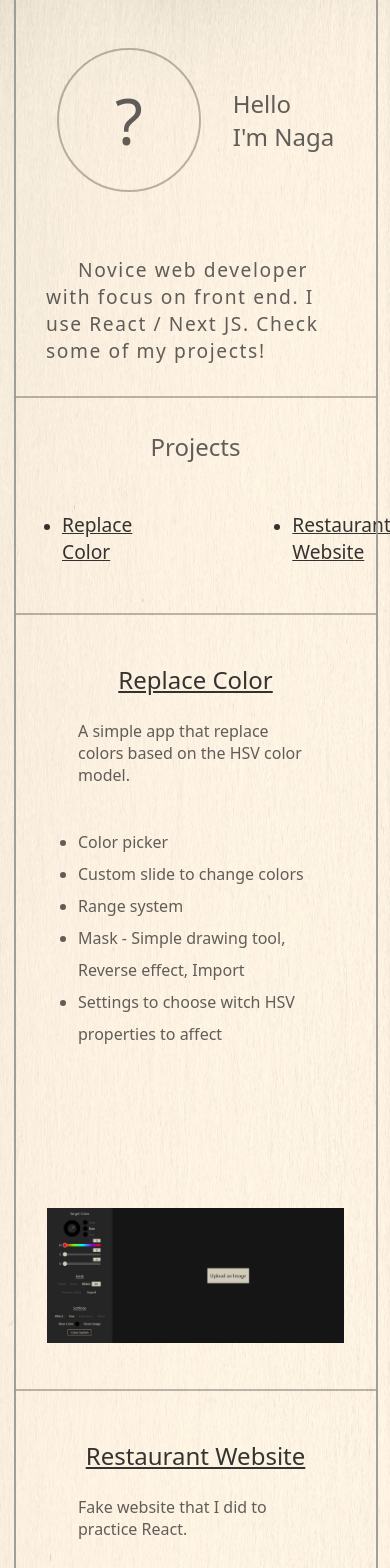
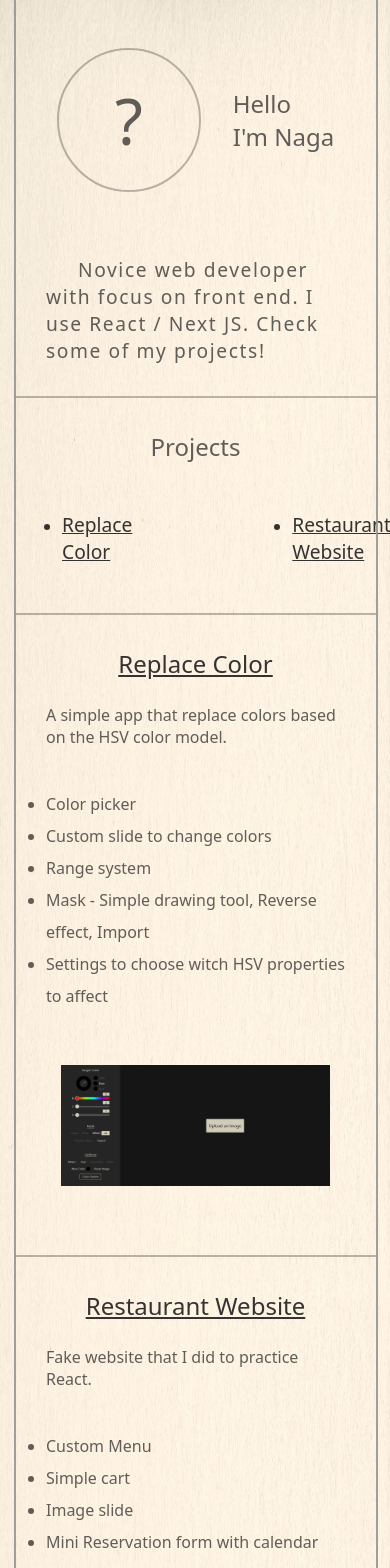
Before and after one commit to DiogoAzvd/Portifolio, a Next.js app: page / in a window 390 px wide. Shown: the top 1568 px of the page. Built offline with nearby package versions, Linux system fonts and the light colour scheme.

Commit message:
modified:   public/css/index.css

```diff
--- a/public/css/index.css
+++ b/public/css/index.css
@@ -189,19 +189,13 @@ img {
     }
 
     .projectBlock {
-        padding: 1rem;
-        padding-top: 3rem;
-        padding-bottom: 2rem;
-        padding: 1rem;
-        gap: 2rem;
+        padding: 2rem;
     }
 
     .pTextWrap {
-        width: auto;
         border: none;
-        padding-left: 3rem;
-        padding-right: 3rem;
-        padding-top: 2rem;
+        flex-basis: 0;
+        padding: 0;
     }
 
     .pImageWrap {
```
